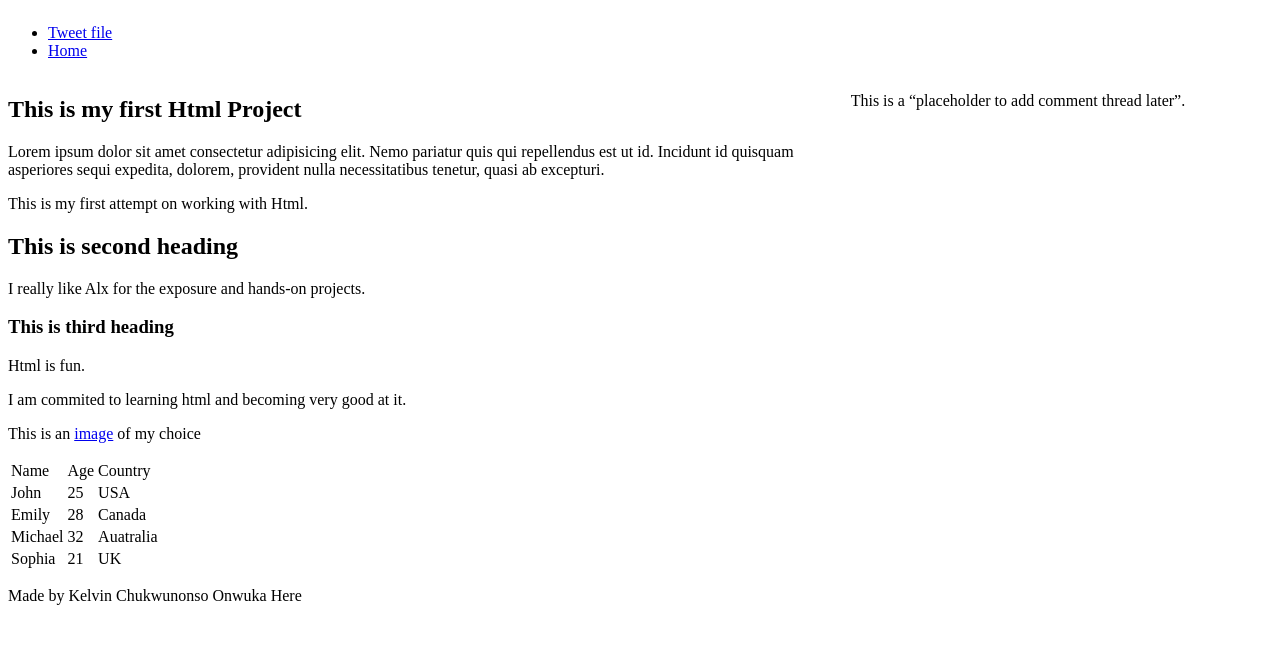
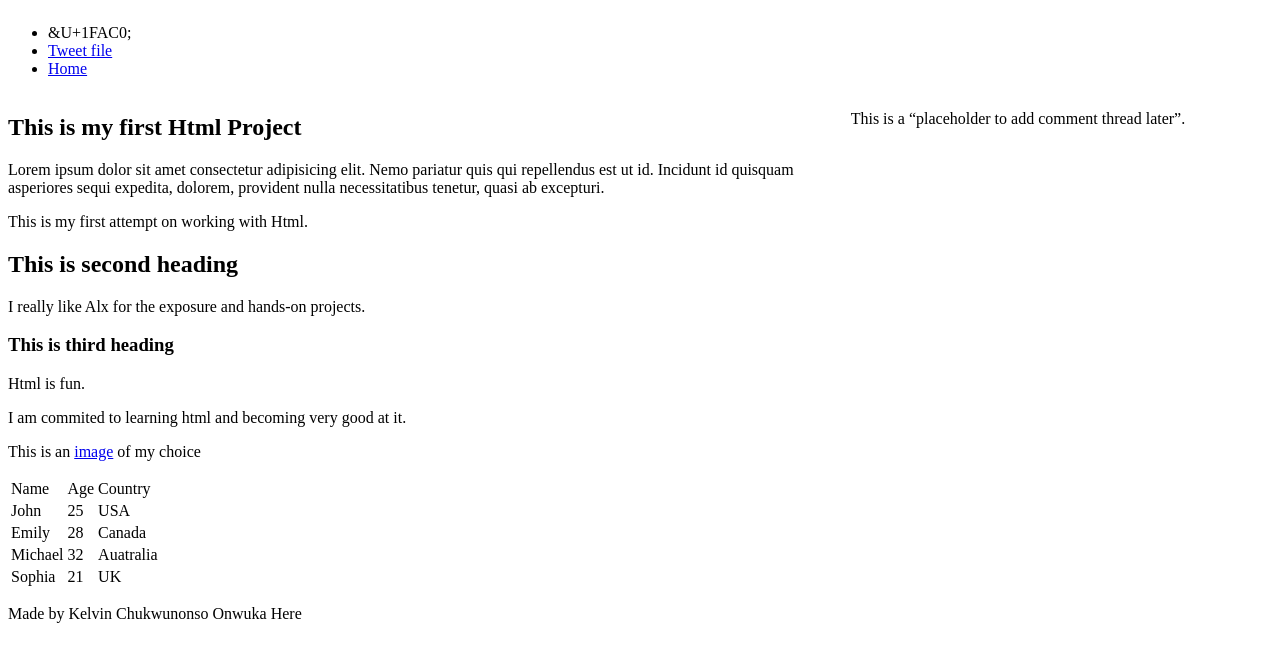
Before and after one commit to Oseoji101/alx_html_css, a plain HTML site: page index.html in a window 1280 px wide. Drawn offline with Linux system fonts and the light colour scheme.

Commit message:
3. Some more styling

```diff
--- a/index.html
+++ b/index.html
@@ -10,7 +10,9 @@
 <body class="works_on_smartphone">
     <header>
 
+        <nav>
             <ul>
+                <li class="logo">&U+1FAC0;</li>
                 <li>
                     <a href="tweets.html">Tweet file</a>
                 </li>
@@ -18,6 +20,7 @@
                     <a href="index.html">Home</a>
                 </li>
             </ul>
+        </nav>
     </header>
 
     <main>
```
